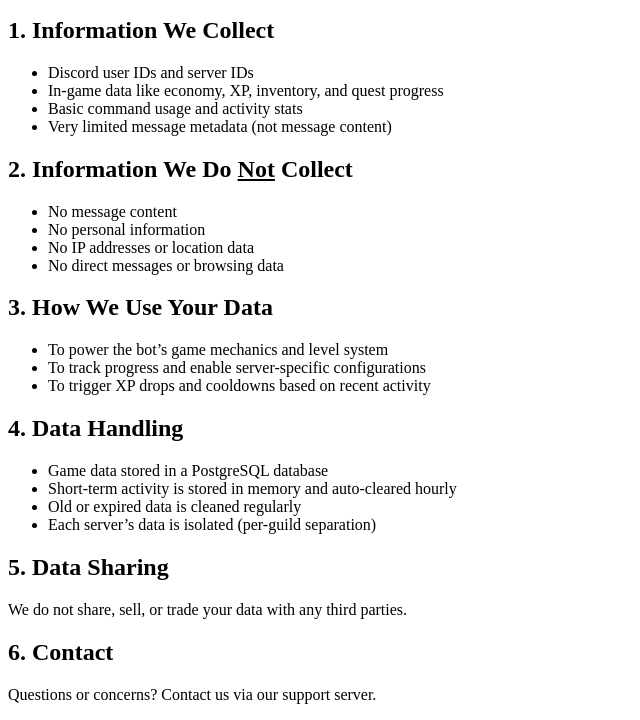
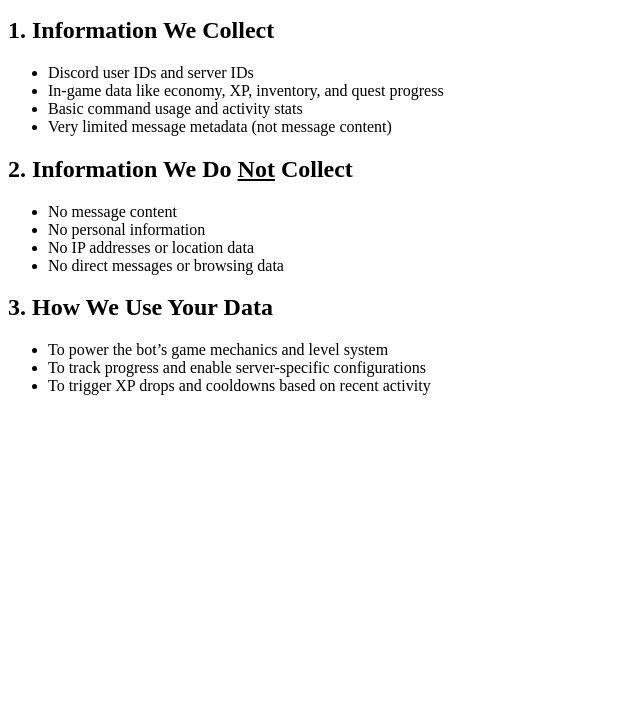
Before and after one commit to Yaged1366/Tiko-ToS, a plain HTML site: page privacy.html in a window 1280 px wide. Shown: the part 102-822 px from the top of the page, without its empty margins (0-640 px from the left). After the commit the page ends 800 px from the top, so only its background shows below. Drawn offline with Linux system fonts and the light colour scheme.

Commit message:
Update privacy.html

```diff
--- a/privacy.html
+++ b/privacy.html
@@ -31,19 +31,6 @@
     <li>To trigger XP drops and cooldowns based on recent activity</li>
   </ul>
 
-  <h2>4. Data Handling</h2>
-  <ul>
-    <li>Game data stored in a PostgreSQL database</li>
-    <li>Short-term activity is stored in memory and auto-cleared hourly</li>
-    <li>Old or expired data is cleaned regularly</li>
-    <li>Each server’s data is isolated (per-guild separation)</li>
-  </ul>
-
-  <h2>5. Data Sharing</h2>
-  <p>We do not share, sell, or trade your data with any third parties.</p>
-
-  <h2>6. Contact</h2>
-  <p>Questions or concerns? Contact us via our support server.</p>
 
 </body>
 </html>
```
